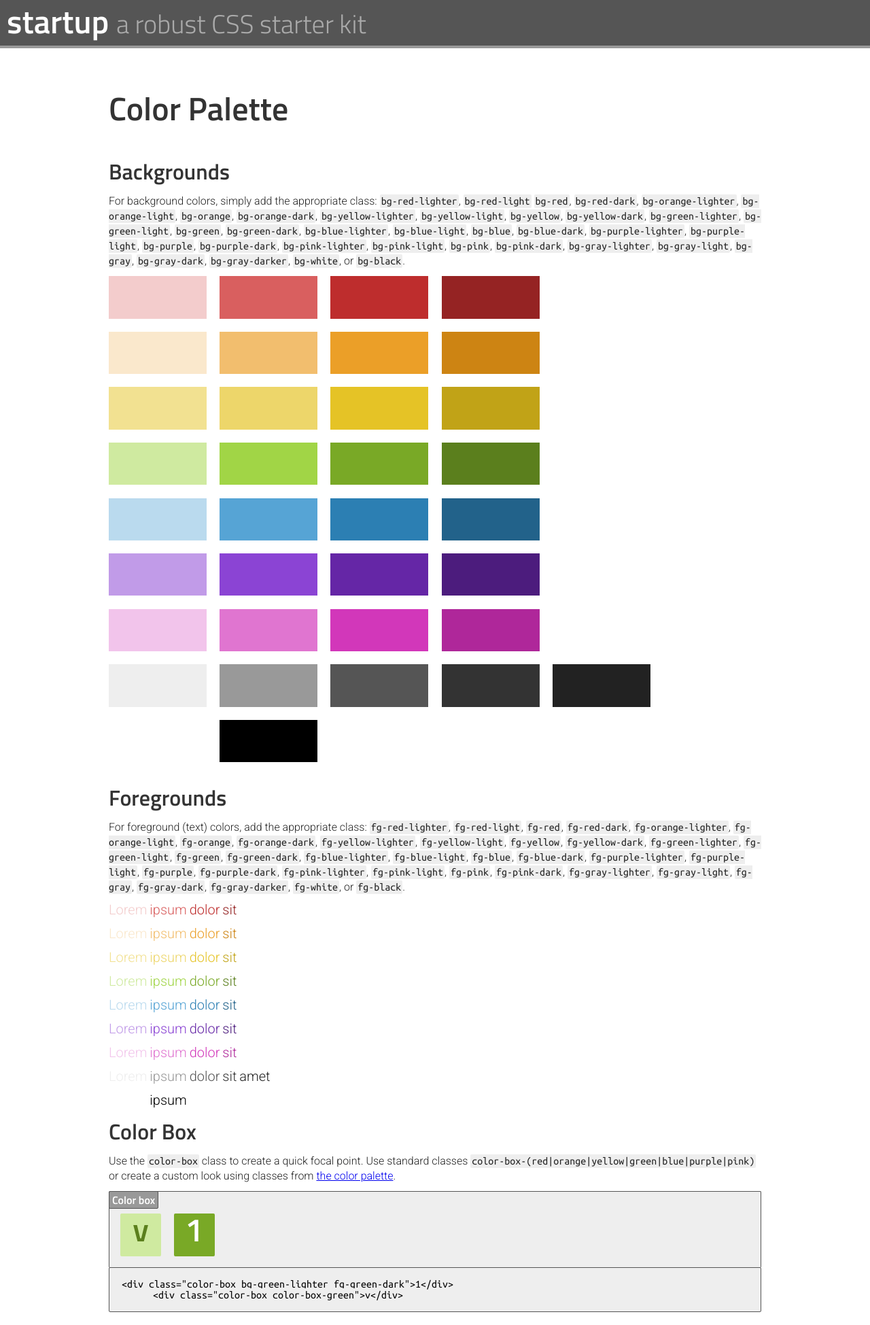
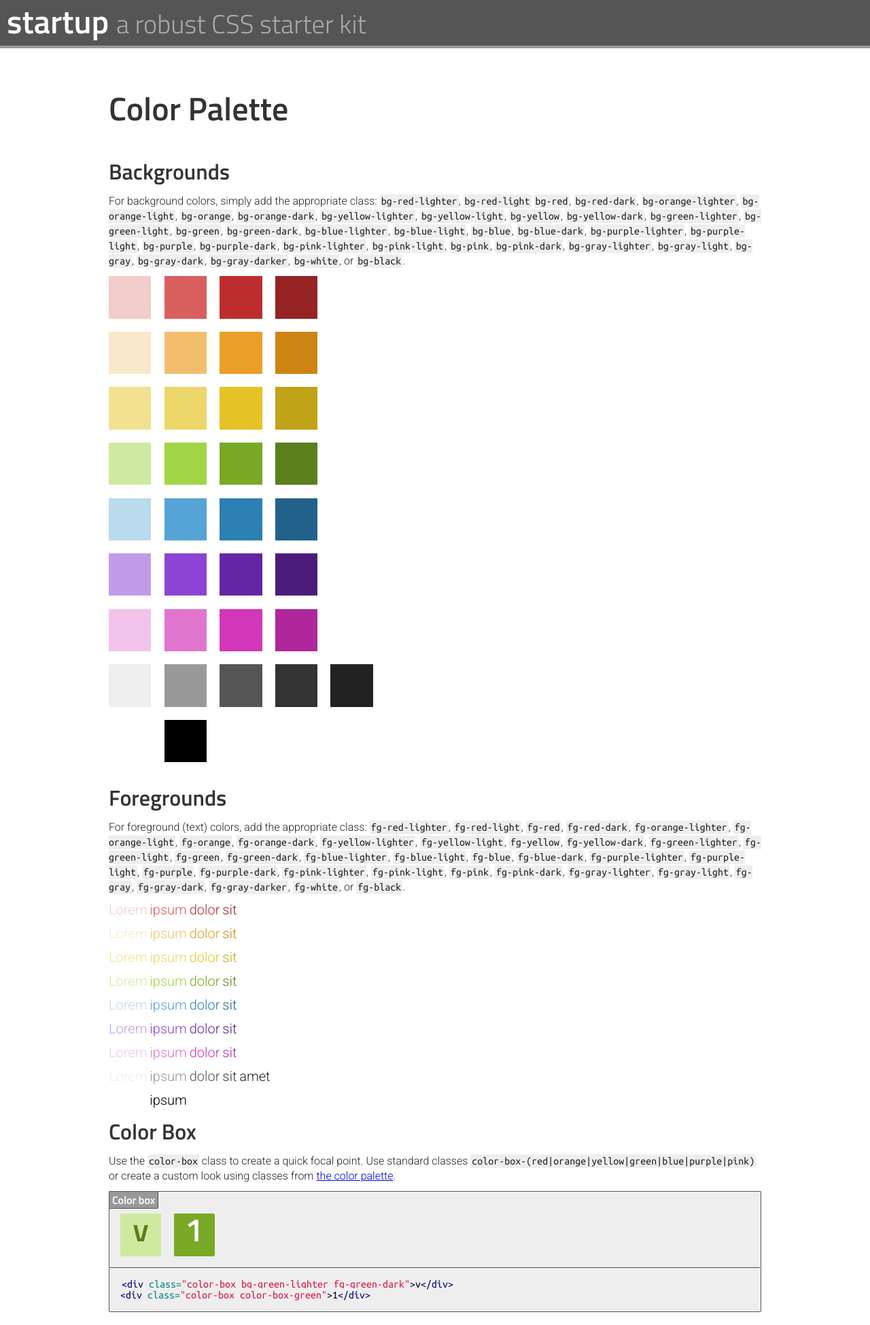
Before and after one commit to mjswensen/startup, a Jekyll site: the page built from docs/_posts/2013-05-29-color-pallette.html, in a window 1280 px wide. Shown: the whole page at 68% size. Built offline with Jekyll 4.4.1, drawn with Linux system fonts in a browser that asks for light colours.

Commit message:
using Pygments for syntax highlighting.

```diff
--- a/docs/_posts/2013-05-29-color-pallette.html
+++ b/docs/_posts/2013-05-29-color-pallette.html
@@ -47,57 +47,57 @@ headerColor: none
         <code>bg-black</code>.
       </p>
       <div class="grid-container">
-        <div class="col-2 row-1 bg-red-lighter">&nbsp;</div>
-        <div class="col-2 row-1 bg-red-light">&nbsp;</div>
-        <div class="col-2 row-1 bg-red">&nbsp;</div>
-        <div class="col-2 row-1 bg-red-dark">&nbsp;</div>
+        <div class="col-1 row-1 bg-red-lighter">&nbsp;</div>
+        <div class="col-1 row-1 bg-red-light">&nbsp;</div>
+        <div class="col-1 row-1 bg-red">&nbsp;</div>
+        <div class="col-1 row-1 bg-red-dark">&nbsp;</div>
       </div>
       <div class="grid-container">
-        <div class="col-2 row-1 bg-orange-lighter">&nbsp;</div>
-        <div class="col-2 row-1 bg-orange-light">&nbsp;</div>
-        <div class="col-2 row-1 bg-orange">&nbsp;</div>
-        <div class="col-2 row-1 bg-orange-dark">&nbsp;</div>
+        <div class="col-1 row-1 bg-orange-lighter">&nbsp;</div>
+        <div class="col-1 row-1 bg-orange-light">&nbsp;</div>
+        <div class="col-1 row-1 bg-orange">&nbsp;</div>
+        <div class="col-1 row-1 bg-orange-dark">&nbsp;</div>
       </div>
       <div class="grid-container">
-        <div class="col-2 row-1 bg-yellow-lighter">&nbsp;</div>
-        <div class="col-2 row-1 bg-yellow-light">&nbsp;</div>
-        <div class="col-2 row-1 bg-yellow">&nbsp;</div>
-        <div class="col-2 row-1 bg-yellow-dark">&nbsp;</div>
+        <div class="col-1 row-1 bg-yellow-lighter">&nbsp;</div>
+        <div class="col-1 row-1 bg-yellow-light">&nbsp;</div>
+        <div class="col-1 row-1 bg-yellow">&nbsp;</div>
+        <div class="col-1 row-1 bg-yellow-dark">&nbsp;</div>
       </div>
       <div class="grid-container">
-        <div class="col-2 row-1 bg-green-lighter">&nbsp;</div>
-        <div class="col-2 row-1 bg-green-light">&nbsp;</div>
-        <div class="col-2 row-1 bg-green">&nbsp;</div>
-        <div class="col-2 row-1 bg-green-dark">&nbsp;</div>
+        <div class="col-1 row-1 bg-green-lighter">&nbsp;</div>
+        <div class="col-1 row-1 bg-green-light">&nbsp;</div>
+        <div class="col-1 row-1 bg-green">&nbsp;</div>
+        <div class="col-1 row-1 bg-green-dark">&nbsp;</div>
       </div>
       <div class="grid-container">
-        <div class="col-2 row-1 bg-blue-lighter">&nbsp;</div>
-        <div class="col-2 row-1 bg-blue-light">&nbsp;</div>
-        <div class="col-2 row-1 bg-blue">&nbsp;</div>
-        <div class="col-2 row-1 bg-blue-dark">&nbsp;</div>
+        <div class="col-1 row-1 bg-blue-lighter">&nbsp;</div>
+        <div class="col-1 row-1 bg-blue-light">&nbsp;</div>
+        <div class="col-1 row-1 bg-blue">&nbsp;</div>
+        <div class="col-1 row-1 bg-blue-dark">&nbsp;</div>
       </div>
       <div class="grid-container">
-        <div class="col-2 row-1 bg-purple-lighter">&nbsp;</div>
-        <div class="col-2 row-1 bg-purple-light">&nbsp;</div>
-        <div class="col-2 row-1 bg-purple">&nbsp;</div>
-        <div class="col-2 row-1 bg-purple-dark">&nbsp;</div>
+        <div class="col-1 row-1 bg-purple-lighter">&nbsp;</div>
+        <div class="col-1 row-1 bg-purple-light">&nbsp;</div>
+        <div class="col-1 row-1 bg-purple">&nbsp;</div>
+        <div class="col-1 row-1 bg-purple-dark">&nbsp;</div>
       </div>
       <div class="grid-container">
-        <div class="col-2 row-1 bg-pink-lighter">&nbsp;</div>
-        <div class="col-2 row-1 bg-pink-light">&nbsp;</div>
-        <div class="col-2 row-1 bg-pink">&nbsp;</div>
-        <div class="col-2 row-1 bg-pink-dark">&nbsp;</div>
+        <div class="col-1 row-1 bg-pink-lighter">&nbsp;</div>
+        <div class="col-1 row-1 bg-pink-light">&nbsp;</div>
+        <div class="col-1 row-1 bg-pink">&nbsp;</div>
+        <div class="col-1 row-1 bg-pink-dark">&nbsp;</div>
       </div>
       <div class="grid-container">
-        <div class="col-2 row-1 bg-gray-lighter">&nbsp;</div>
-        <div class="col-2 row-1 bg-gray-light">&nbsp;</div>
-        <div class="col-2 row-1 bg-gray">&nbsp;</div>
-        <div class="col-2 row-1 bg-gray-dark">&nbsp;</div>
-        <div class="col-2 row-1 bg-gray-darker">&nbsp;</div>
+        <div class="col-1 row-1 bg-gray-lighter">&nbsp;</div>
+        <div class="col-1 row-1 bg-gray-light">&nbsp;</div>
+        <div class="col-1 row-1 bg-gray">&nbsp;</div>
+        <div class="col-1 row-1 bg-gray-dark">&nbsp;</div>
+        <div class="col-1 row-1 bg-gray-darker">&nbsp;</div>
       </div>
       <div class="grid-container">
-        <div class="col-2 row-1 bg-white">&nbsp;</div>
-        <div class="col-2 row-1 bg-black">&nbsp;</div>
+        <div class="col-1 row-1 bg-white">&nbsp;</div>
+        <div class="col-1 row-1 bg-black">&nbsp;</div>
       </div>
       <h2>Foregrounds</h2>
       <p>For foreground (text) colors, add the appropriate class:
@@ -198,8 +198,10 @@ headerColor: none
         <div class="color-box color-box-green">1</div>
       </div>
       <div class="info-box without-title">
-      <pre><code>&lt;div class="color-box bg-green-lighter fg-green-dark"&gt;1&lt;/div&gt;
-      &lt;div class="color-box color-box-green"&gt;v&lt;/div&gt;</code></pre>
+{% highlight html %}
+<div class="color-box bg-green-lighter fg-green-dark">v</div>
+<div class="color-box color-box-green">1</div>
+{% endhighlight %}
       </div>
     </div>
   </div>
--- a/sass/startup.scss
+++ b/sass/startup.scss
@@ -20,6 +20,7 @@
 // Mid level
 @import "modules/base";
 @import "modules/colors";
+@import "modules/code";
 
 // High level
 @import "modules/header-bar";
```
Also changed, not shown: docs/_posts/2013-05-29-buttons.html (+11 -9 lines), docs/_posts/2013-05-29-typography.html (+6 -2 lines), sass/modules/_code.scss (added, +72 -0 lines), css/startup.css.
